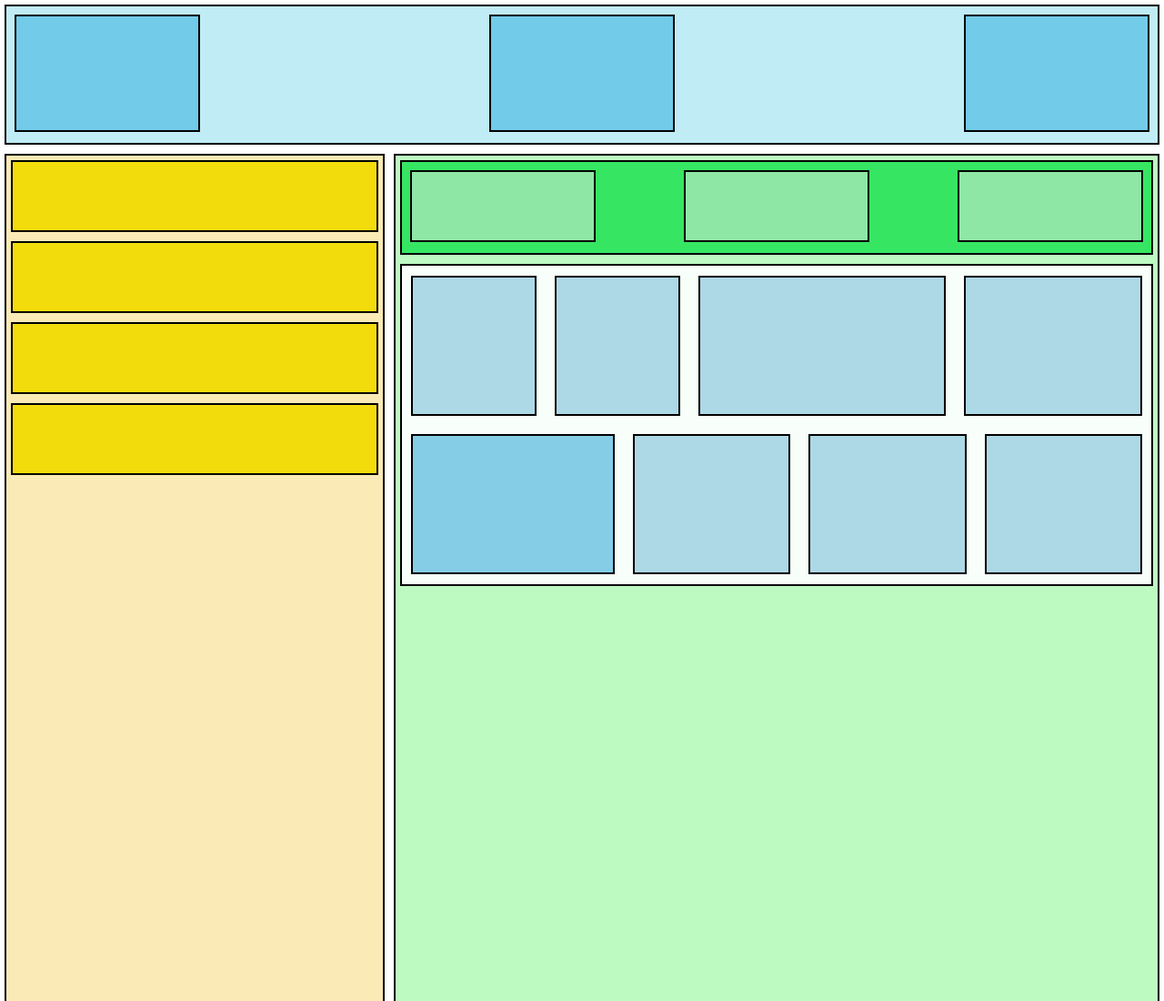
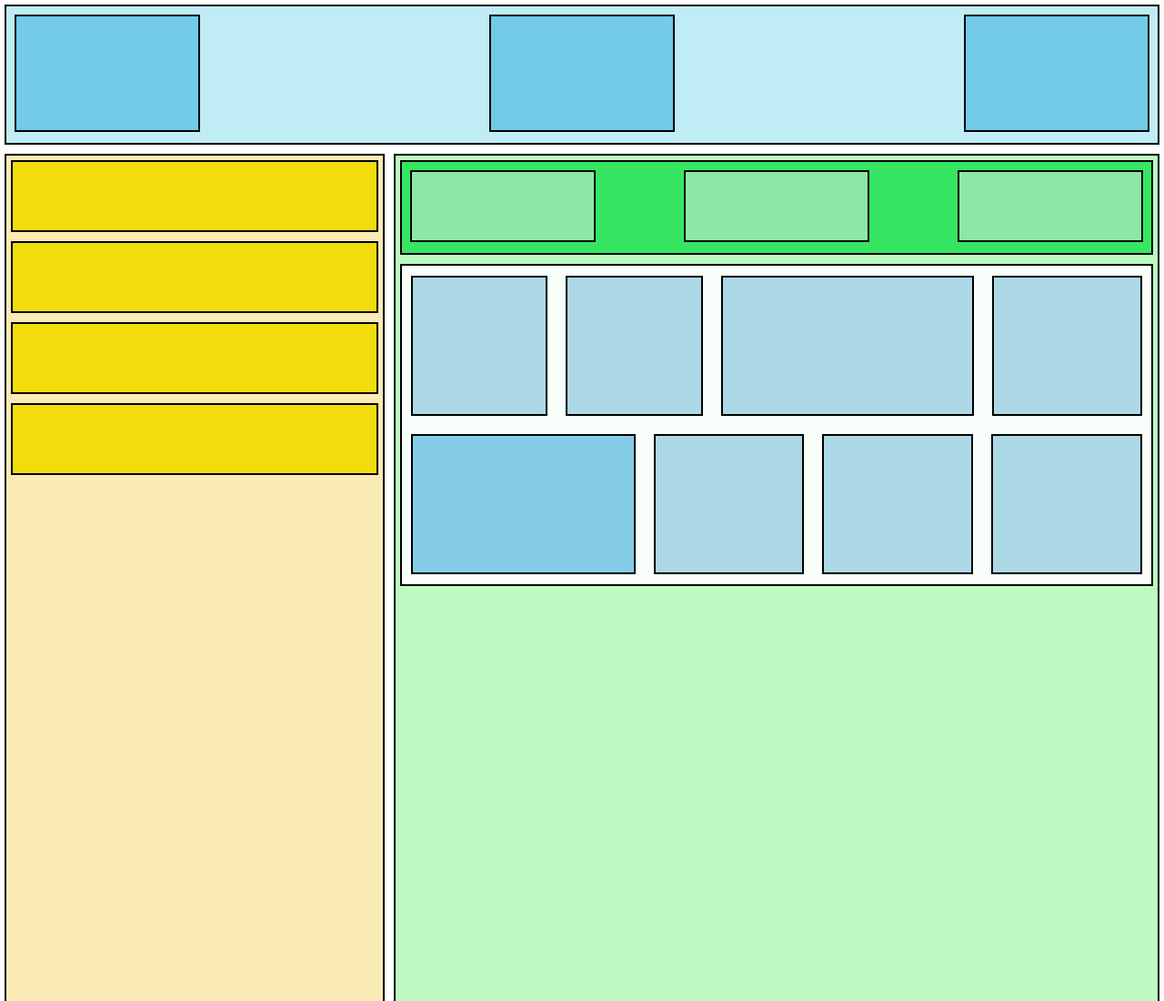
Before and after one commit to C-Au/Flexbox, a plain HTML site: page index.html in a window 1280 px wide. Shown: the top 1100 px of the page at 91% size. Drawn offline with Linux system fonts and the light colour scheme.

Commit message:
Update flex for box five in HTML file

```diff
--- a/index.html
+++ b/index.html
@@ -35,13 +35,13 @@
                 <div style="display: flex; justify-content: space-between;">
                     <div class="container-five">
                         <div class="box-five-row">
-                            <div class="box-five" style="flex: 0.7;"></div>
-                            <div class="box-five" style=" flex: 0.7;"></div>
-                            <div class="box-five" style="flex: 1.4;"></div>
-                            <div class="box-five"></div>
+                            <div class="box-five" style="flex: 0.8;"></div>
+                            <div class="box-five" style=" flex: 0.8;"></div>
+                            <div class="box-five" style="flex: 1.5;"></div>
+                            <div class="box-five" style="flex: 0.88;"></div>
                         </div>
                         <div class="box-six-row">
-                            <div class="box-six" style="flex: 1.3; background-color: rgb(133, 205, 230);"></div>
+                            <div class="box-six" style="flex: 1.5; background-color: rgb(133, 205, 230);"></div>
                             <div class="box-six"></div>
                             <div class="box-six"></div>
                             <div class="box-six"></div>
```
